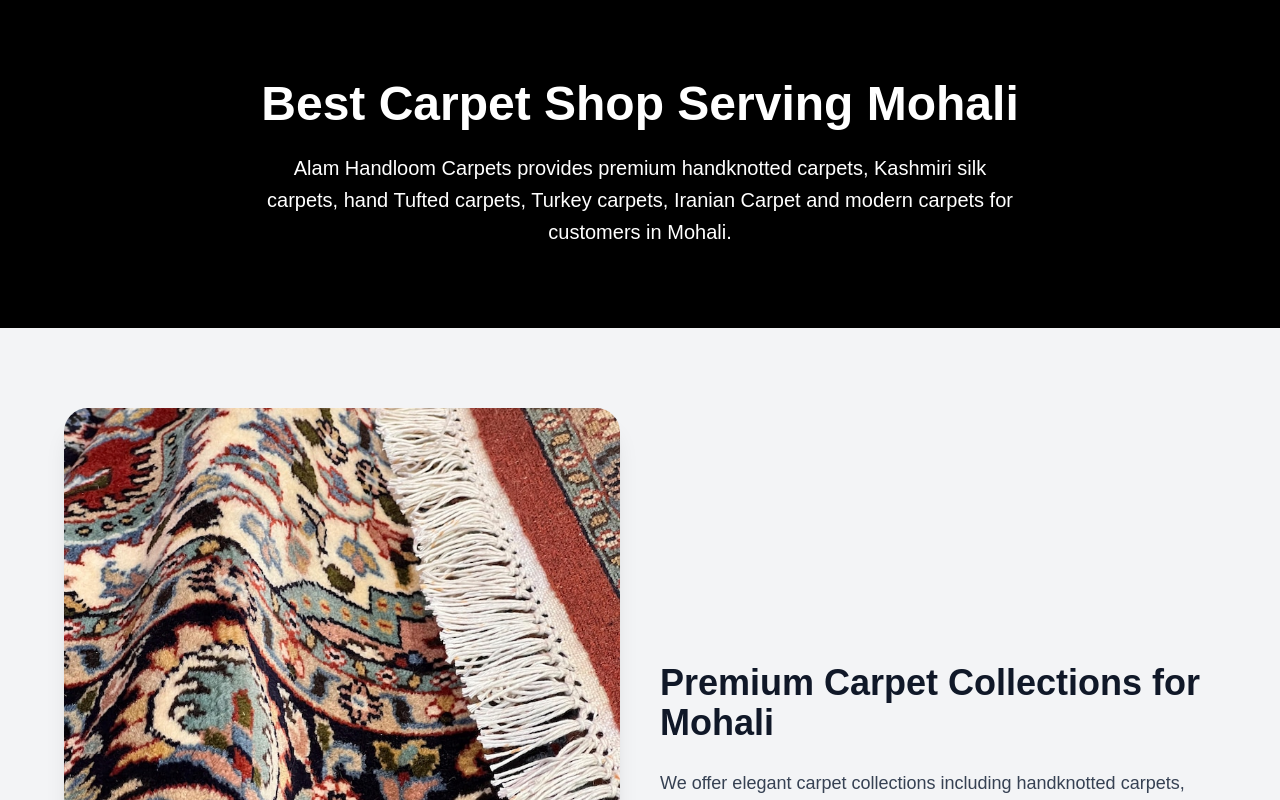
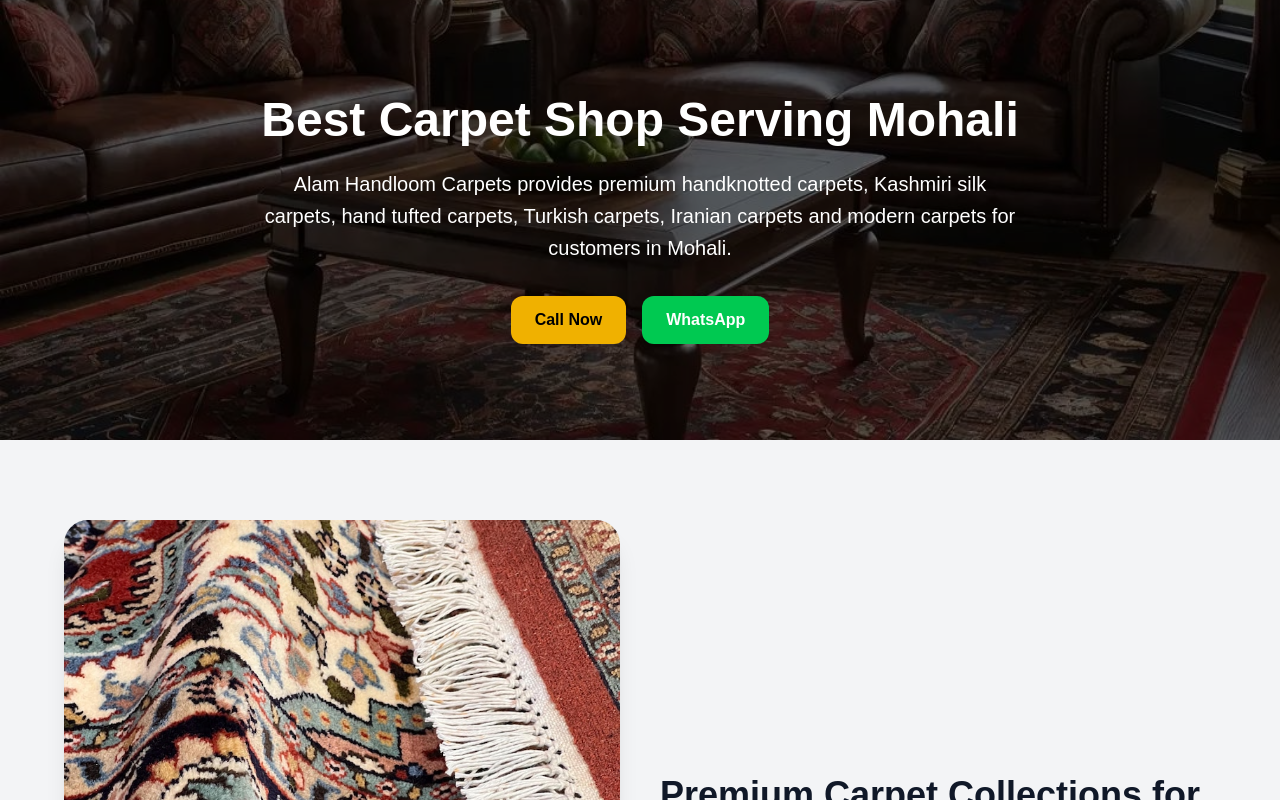
Before and after one commit to faizaliali/Alam-Handloom-Carpets, a Next.js app: page /carpet-shop-mohali in a window 1280 px wide. Shown: the top 800 px of the page. Built offline with nearby package versions, Linux system fonts and the light colour scheme.

Commit message:
Update page.tsx

```diff
--- a/app/carpet-shop-mohali/page.tsx
+++ b/app/carpet-shop-mohali/page.tsx
@@ -9,9 +9,13 @@
     <main className="min-h-screen bg-white text-gray-900">
 
       {/* HERO SECTION */}
-      <section className="bg-black text-white py-20 px-6">
+      {/* HERO SECTION */}
+<section className="relative bg-[url('/images/Hero-carpet.jpeg')] bg-cover bg-center bg-no-repeat text-white py-24 px-6">
 
-        <div className="max-w-6xl mx-auto text-center">
+  {/* overlay */}
+  <div className="absolute inset-0 bg-black/60"></div>
+
+  <div className="relative max-w-6xl mx-auto text-center">
 
     <h1 className="text-5xl font-bold mb-6">
       Best Carpet Shop Serving Mohali
@@ -19,9 +23,28 @@
 
     <p className="text-xl max-w-3xl mx-auto leading-8">
       Alam Handloom Carpets provides premium handknotted carpets,
-            Kashmiri silk carpets, hand Tufted carpets,
-            Turkey carpets, Iranian Carpet and modern carpets for customers in Mohali.
+      Kashmiri silk carpets, hand tufted carpets,
+      Turkish carpets, Iranian carpets and modern carpets for customers in Mohali.
     </p>
+
+    {/* CTA BUTTONS */}
+    <div className="mt-8 flex justify-center gap-4 flex-wrap">
+
+      <a
+        href="tel:+917880227233"
+        className="bg-yellow-500 text-black px-6 py-3 rounded-xl font-semibold"
+      >
+        Call Now
+      </a>
+
+      <a
+        href="https://wa.me/7880227233"
+        className="bg-green-500 text-white px-6 py-3 rounded-xl font-semibold"
+      >
+        WhatsApp
+      </a>
+
+    </div>
 
   </div>
 
```
Lines whose indentation alone changed are shown as unchanged.
